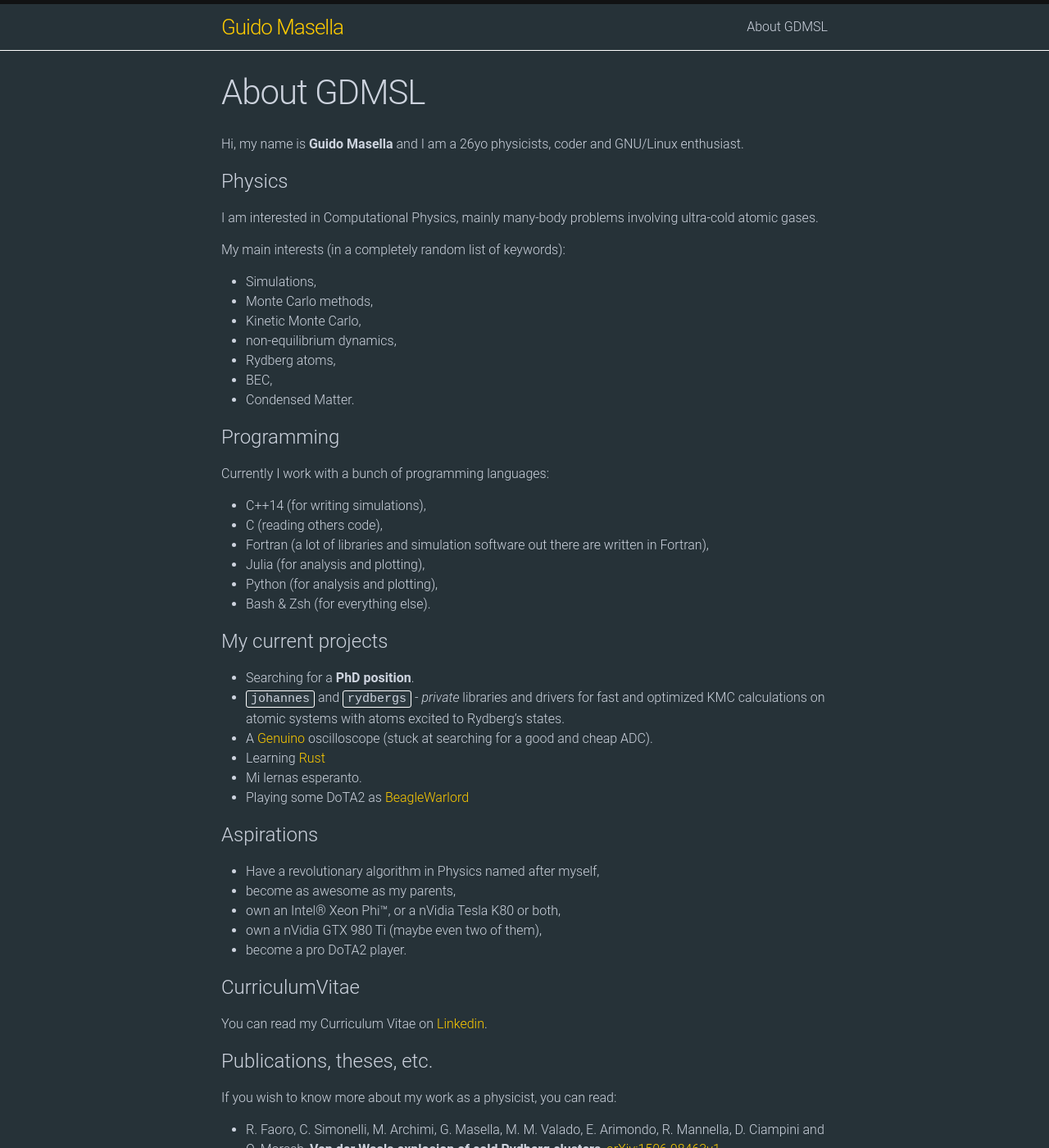
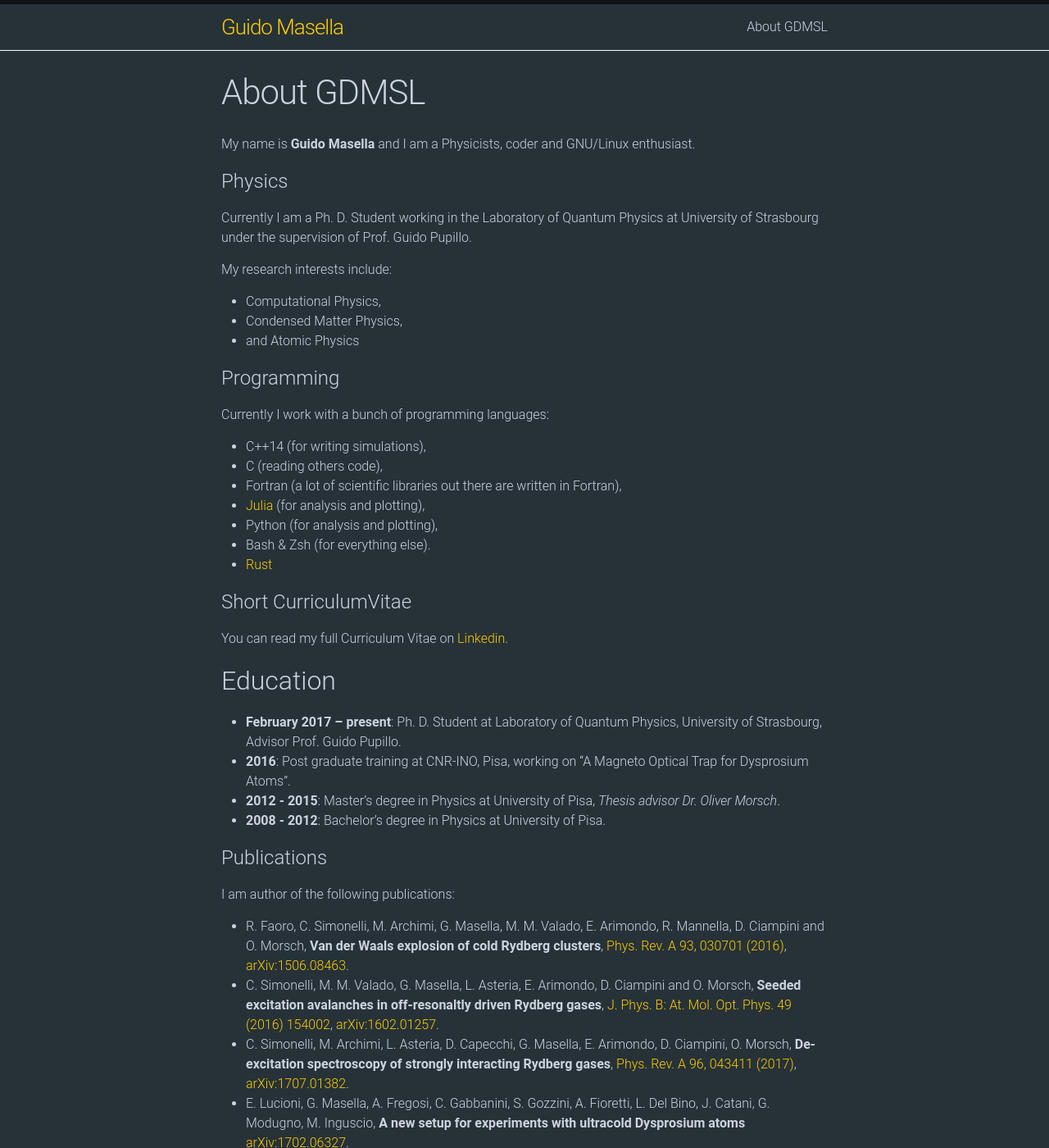
Before and after one commit to gdmsl/gdmsl.github.io, a Jekyll site: the page built from about.md, in a window 1280 px wide and 1400 px high. Shown: the whole window at 82% size. Built offline with Jekyll 4.4.1, drawn with Linux system fonts in a browser that asks for light colours; some of the changed text lies outside the part shown.

Commit message:
Updated CV and made about page more professional.

```diff
--- a/about.md
+++ b/about.md
@@ -4,23 +4,19 @@ title: About GDMSL
 permalink: /about/
 ---
 
-Hi, my name is **Guido Masella** and I am a 26yo physicists, coder and
-GNU/Linux enthusiast.
+My name is **Guido Masella** and I am a Physicists, coder and GNU/Linux
+enthusiast.
 
 # Physics
 
-I am interested in Computational Physics, mainly many-body problems involving
-ultra-cold atomic gases.
+Currently I am a Ph. D. Student working in the Laboratory of Quantum Physics at
+University of Strasbourg under the supervision of Prof. Guido Pupillo.
 
-My main interests (in a completely random list of keywords):
+My research interests include:
 
-* Simulations,
-* Monte Carlo methods,
-* Kinetic Monte Carlo,
-* non-equilibrium dynamics,
-* Rydberg atoms,
-* BEC,
-* Condensed Matter.
+* Computational Physics,
+* Condensed Matter Physics,
+* and Atomic Physics
 
 # Programming
 
@@ -28,51 +24,56 @@ Currently I work with a bunch of programming languages:
 
 * C++14 (for writing simulations),
 * C (reading others code),
-* Fortran (a lot of libraries and simulation software out there are written
-  in Fortran),
-* Julia (for analysis and plotting),
+* Fortran (a lot of scientific libraries out there are written in Fortran),
+* [Julia](https://julialang.org) (for analysis and plotting),
 * Python (for analysis and plotting),
 * Bash & Zsh (for everything else).
+* [Rust](https://www.rust-lang.org)
 
-# My current projects
+# Short CurriculumVitae
 
-* Searching for a **PhD position**.
-* `johannes` and `rydbergs` - *private* libraries and drivers for fast and
-  optimized KMC calculations on atomic systems with atoms excited to Rydberg's
-  states.
-* A [Genuino](http://arduino.cc) oscilloscope (stuck at searching for a good
-  and cheap ADC).
-* Learning [Rust](http://rust-lang.org)
-* Mi lernas esperanto.
-* Playing some DoTA2 as [BeagleWarlord](http://www.dotabuff.com/players/99087439)
-
-# Aspirations
-
-* Have a revolutionary algorithm in Physics named after myself,
-* become as awesome as my parents,
-* own an Intel® Xeon Phi™, or a nVidia Tesla K80 or both,
-* own a nVidia GTX 980 Ti (maybe even two of them),
-* become a pro DoTA2 player.
-
-# CurriculumVitae
-
-You can read my Curriculum Vitae on
+You can read my full Curriculum Vitae on
 [Linkedin](https://linkedin.com/in/guidomasella).
 
-# Publications, theses, etc.
+## Education
 
-If you wish to know more about my work as a physicist, you can read:
+* **February 2017 -- present**: Ph. D. Student at Laboratory of Quantum Physics, University of Strasbourg, Advisor Prof. Guido Pupillo.
+* **2016**: Post graduate training at CNR-INO, Pisa, working on "A Magneto
+  Optical Trap for Dysprosium Atoms".
+* **2012 - 2015**: Master's degree in Physics at University of Pisa,
+  _Thesis advisor Dr. Oliver Morsch_.
+* **2008 - 2012**: Bachelor's degree in Physics at University of Pisa.
+
+# Publications
+
+I am author of the following publications:
 
 * R. Faoro, C. Simonelli, M. Archimi, G. Masella, M. M. Valado, E. Arimondo,
-  R. Mannella, D. Ciampini and O. Morsch, **Van der Waals explosion of cold
-  Rydberg clusters**, [arXiv:1506.08463v1](http://arxiv.org/abs/1506.08463v1)
+  R. Mannella, D. Ciampini and O. Morsch,
+  **Van der Waals explosion of cold Rydberg clusters**,
+  [Phys. Rev. A 93, 030701 (2016)](https://journals.aps.org/pra/abstract/10.1103/PhysRevA.93.030701),
+  [arXiv:1506.08463](http://arxiv.org/abs/1506.08463).
 * C. Simonelli, M. M. Valado, G. Masella, L. Asteria, E. Arimondo, D. Ciampini
-  and O. Morsch, **Seeded excitation avalanches in off-resonaltly driven
-  Rydberg gases**, [arXiv:1602.01257v1](http://arxiv.org/abs/1602.01257v1)
+  and O. Morsch,
+  **Seeded excitation avalanches in off-resonaltly driven Rydberg gases**,
+  [J. Phys. B: At. Mol. Opt. Phys. 49 (2016) 154002](http://iopscience.iop.org/article/10.1088/0953-4075/49/15/154002),
+  [arXiv:1602.01257](http://arxiv.org/abs/1602.01257).
+* C. Simonelli, M. Archimi, L. Asteria, D. Capecchi, G. Masella, E. Arimondo,
+  D. Ciampini, O. Morsch,
+  **De-excitation spectroscopy of strongly interacting Rydberg gases**,
+  [Phys. Rev. A 96, 043411 (2017)](https://journals.aps.org/pra/abstract/10.1103/PhysRevA.96.043411),
+  [arXiv:1707.01382](https://arxiv.org/abs/1707.01382).
+* E. Lucioni, G. Masella, A. Fregosi, C. Gabbanini, S. Gozzini, A. Fioretti, L.
+  Del Bino, J. Catani, G. Modugno, M. Inguscio,
+  **A new setup for experiments with ultracold Dysprosium atoms**
+  [arXiv:1702.06327](https://arxiv.org/abs/1702.06327).
+
+# Theses
+
 * G. Masella and O. Morsch (*supervisor*),
   **Many-body physics of strongly interacting Rydberg atoms**,
-  [unipi theses archive](https://etd.adm.unipi.it/theses/available/etd-09292015-200352/)
+  [unipi theses archive](https://etd.adm.unipi.it/theses/available/etd-09292015-200352/).
 * G. Masella and G. Cella (*supervisor*),
   **Un algoritmo di Monte Carlo per la simulazione di un sistema frustrato**
   (*A Monte Carlo algorithm for the simulation of a frustrated system*),
-  [you can ask me for a PDF](mailto:guido.masella@gmail.com)
+  [you can ask me for a PDF](mailto:guido.masella@gmail.com).
```
